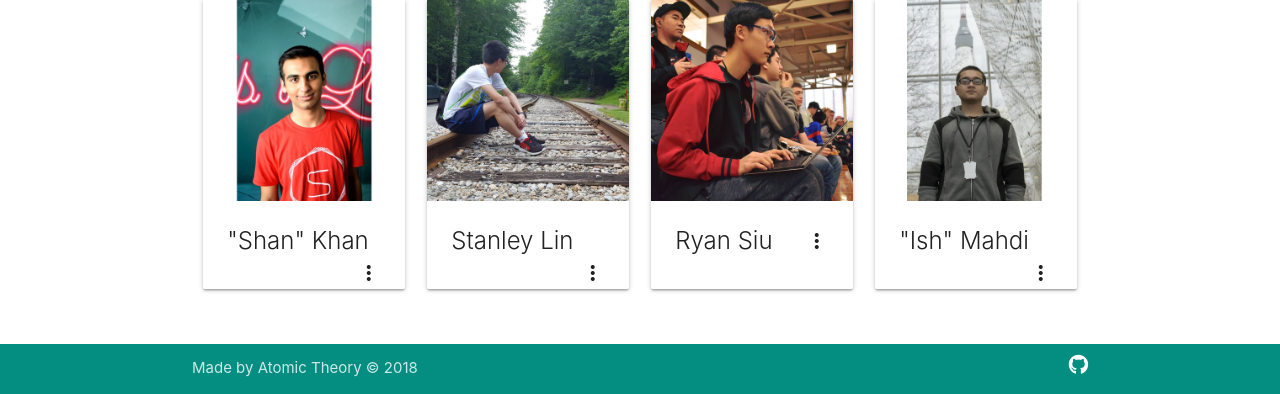
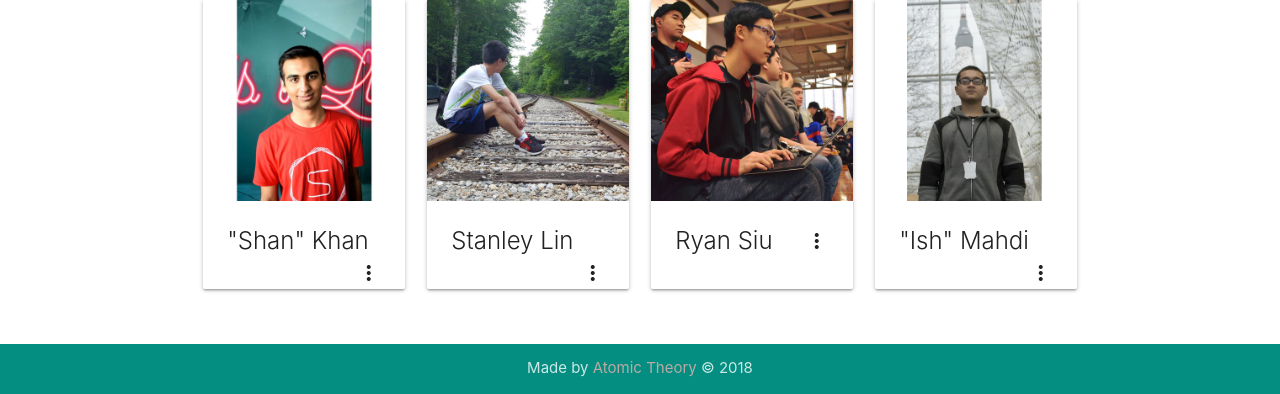
Before and after one commit to khinshankhan/project_angstrom, a Flask app: page /about in a window 1280 px wide. Shown: the part 751-1145 px from the top of the page. Run offline with Flask 2, Linux system fonts and the light colour scheme; parts of the project's set-up code (start-up, migrations or seed data) failed here and were passed over; some libraries are stand-ins or nearby versions.

Commit message:
Reformat footer

```diff
--- a/angstrom/templates/base.html
+++ b/angstrom/templates/base.html
@@ -8,8 +8,6 @@
     <link type="text/css" rel="stylesheet" href="{{ url_for('static', filename='css/materialize.min.css') }}"  media="screen,projection"/>
     <link href="https://fonts.googleapis.com/icon?family=Material+Icons" rel="stylesheet">
 
-    <!-- Font Awesome -->
-    <link rel="stylesheet" href="https://use.fontawesome.com/releases/v5.0.13/css/all.css" integrity="sha384-DNOHZ68U8hZfKXOrtjWvjxusGo9WQnrNx2sqG0tfsghAvtVlRW3tvkXWZh58N9jp" crossorigin="anonymous">
     <!--Let browser know website is optimized for mobile-->
     <meta name="viewport" content="width=device-width, initial-scale=1.0"/>
     <!-- Favicon -->
@@ -91,14 +89,11 @@
     <!-- Footer - Consistent across all pages-->
     <footer class="page-footer teal">
       <div class="footer-copyright">
-        <div class="container">
-          Made by Atomic Theory &copy;
+        <div class="container center-align">
+          Made by <a class="brown-text text-lighten-3" href="https://github.com/kkhan01/Atomic_Theory-Project_Angstrom">Atomic Theory</a> &copy;
           <span id="copyright">
             <script>document.getElementById('copyright').appendChild(document.createTextNode(new Date().getFullYear()))</script>
           </span>
-	        <a class="white-text text-lighten-3" href="https://github.com/kkhan01/Atomic_Theory-Project_Angstrom">
-	          <i class="fab fa-github fa-lg right"></i>
-	        </a>
         </div>
       </div>
       <!--Produced by Atomic Theory: Khinshan Khan, Stanley Lin, Ishtiaque Mahdi, Ryan Siu-->
```
